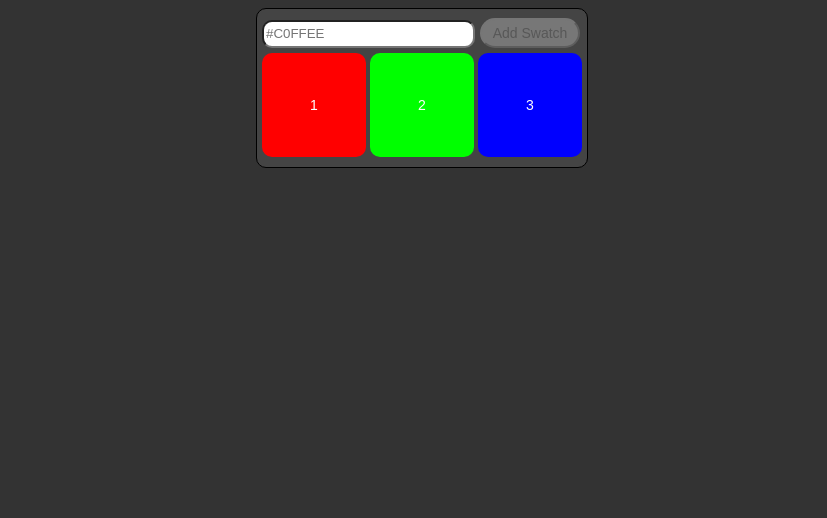
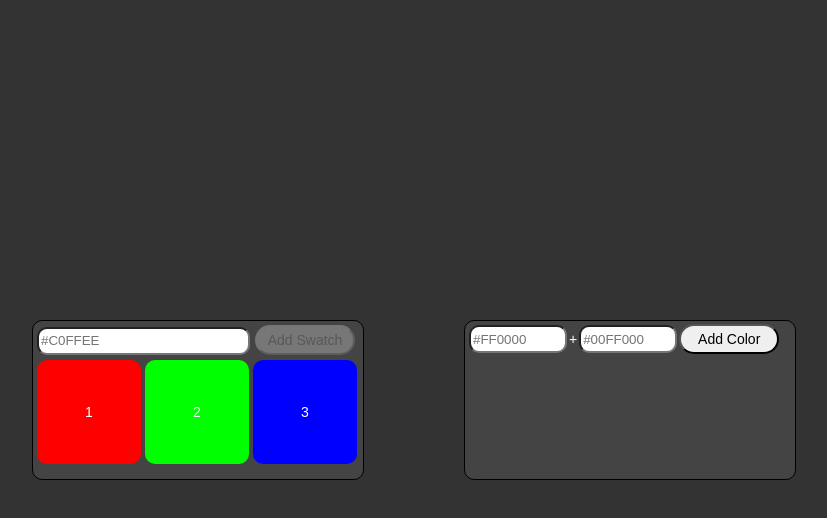
Before and after one commit to Cryptonex7/swatches, a React (Create React App) app: page / in a window 1280 px wide. Shown: the top 518 px of the page, without its empty margins (226-1053 px from the left). Built offline with nearby package versions, Linux system fonts and the light colour scheme.

Commit message:
Adding feature

```diff
--- a/src/App.js
+++ b/src/App.js
@@ -1,6 +1,7 @@
 import React, { Component } from 'react';
 import './index.css';
-import Container from './Component/Container';
+
+import MainContainer from './Component/MainContainer';
 
 function initItems(cb) {
     const data = [
@@ -49,21 +50,11 @@ class App extends Component {
     //console.log('newCallback',this.state.swatches);
   }
   render() {
-    if(!this.state.swatches.length){
-      return(
-             <div>
-              Loading...
-             </div>
-      )
-    }
-    else{
-      return (
-        <div className="App">
-          <Container swatches={this.state.swatches} newItem={newItem} newCallback={this.newCallback}/>
-          {/*console.log(this.state.swatches)*/}
-        </div>
-      );
-    }
+    return(
+           <MainContainer className='swatch' swatches={this.state.swatches} newItem={newItem} newCallback={this.newCallback}/>
+    );
+
+
   }
 }
 
--- /dev/null
+++ b/src/Component/AddContainer.js
@@ -0,0 +1,77 @@
+import React from 'react';
+import '../index.css';
+import SwatchList from './SwatchList';
+let item=0;
+let regex=/^#([A-Fa-f0-9]{6}|[A-Fa-f0-9]{3})$/;
+function initItems(cb) {
+    const data = [
+        { color1: "#FF0000", color2: "#00FF000" },
+    ];
+    setTimeout(()=>cb(data), 2000)
+}
+function newItem(color1,color2, cb) {
+    const data = {
+        color1: color1,
+        color2: color2
+    };
+    item++;
+    setTimeout(()=>cb(data), 500);
+}
+class AddContainer extends React.Component{
+  constructor(){
+    super();
+    this.state={
+      swatchesAdd:[
+        {
+          color1:'',
+          color2:'',
+        }
+      ],
+      color1:'',
+      color2:'',
+    }
+  }
+  componentDidMount(){
+    initItems(this.callback);
+  }
+  callback = (data) =>{
+    this.setState({
+      swatchesAdd:[...data]
+    });
+  }
+  changeColor1 = (event)=> {
+    this.setState({
+      color1:event.target.value
+    })
+  }
+  changeColor2 = (event) => {
+    this.setState({
+      color2:event.target.value
+    })
+  }
+  render(){
+
+    {console.log('Render',this.state.swatchesAdd[item])}
+    if(!this.state.swatchesAdd[0].color1 && !this.state.swatchesAdd[0].color2){
+      return(
+             <div className='loading swatch'>Loading...</div>
+      )
+    }
+    else{
+      {
+        console.log('Addition',this.state.swatchesAdd[item]);
+        console.log('Add',regex.test(this.state.swatchesAdd[item].color1));
+      }
+      return(
+          <div className='swatch'>
+            <input className='reduce' type='text' placeholder='#FF0000' onChange={this.changeColor1} />+
+            <input className='reduce' type='text' placeholder='#00FF000' onChange={this.changeColor2}/>
+            <button disabled={!regex.test(this.state.swatchesAdd[item].color1) && !regex.test(this.state.swatchesAdd[item].color2)}>
+              Add Color
+            </button>
+          </div>
+      )
+    }
+  }
+}
+export default AddContainer;
--- a/src/Component/Container.js
+++ b/src/Component/Container.js
@@ -1,13 +1,24 @@
 import React from 'react';
+import '../index.css';
 import SearchBox from './SearchBox';
 import CardList from './CardList';
 const Container = ({swatches,newItem,newCallback}) => {
-	return(
-	       <div>
-	       		<SearchBox newItem={newItem} newCallback={newCallback}/>
-	       		{/*console.log(swatches)*/}
-	       		<CardList swatches={swatches}/>
-	       </div>
-	)
+	if(!swatches.length){
+      return(
+             <div className='loading swatch'>
+              Loading...
+             </div>
+      )
+    }
+    else{
+      return (
+        <div className='swatch'>
+          <SearchBox newItem={newItem} newCallback={newCallback}/>
+	       	{/*console.log(swatches)*/}
+	      <CardList swatches={swatches}/>
+          {/*console.log(this.state.swatches)*/}
+        </div>
+      );
+    }
 }
 export default Container;
--- /dev/null
+++ b/src/Component/MainContainer.js
@@ -0,0 +1,14 @@
+import React from 'react';
+import '../index.css';
+import Container from './Container';
+import AddContainer from './AddContainer'
+
+const MainContainer = ({swatches,newItem,newCallback}) => {
+	return(
+	       <div className='flex-container'>
+	       		<Container swatches={swatches} newItem={newItem} newCallback={newCallback}/>
+	       		<AddContainer/>
+	       </div>
+	)
+}
+export default MainContainer;
--- /dev/null
+++ b/src/Component/SwatchList.js
@@ -0,0 +1,19 @@
+import React from 'react';
+import '../index.css';
+let item=0;
+
+class SwachList extends React.Component{
+  constructor(){
+    super();
+    this.state={
+      color1:'',
+      color2:'',
+    }
+  }
+  render(){
+    return(
+          <div>Test</div>
+    )
+  }
+}
+export default SwachList;
--- a/src/index.css
+++ b/src/index.css
@@ -1,4 +1,4 @@
-body {
+html,body {
   padding: 0;
   display: flex;
   height: 100%;
@@ -7,8 +7,7 @@ body {
   align-items: center;
   background-color: #333;
 }
-
-#react-root {
+.swatch{
     background-color: #444;
     color: white;
     box-sizing: border-box;
@@ -19,16 +18,15 @@ body {
     position: relative;
     font-family: sans-serif;
     font-size: 14px;
-  	display: flex;
-  	align-items: center;
-  	justify-content: center;
     border-radius: 10px;
+    margin: 10px 50px;
+
 }
-body{
-  background: #333;
+.flex-container{
   display: flex;
+  flex-wrap: wrap;
   justify-content: center;
-  align-items: center;
+
 }
 #box-div{
 	margin: 2px 2px;
@@ -99,6 +97,12 @@ p{
 	padding: 0px;
 }
 .loading{
-
-	//color: blue;
+	color: white;
+  display: flex;
+  align-items: center;
+  justify-content: center;
 }
+.reduce{
+  width: 90px;
+  margin: 2px 2px;
+}
```
